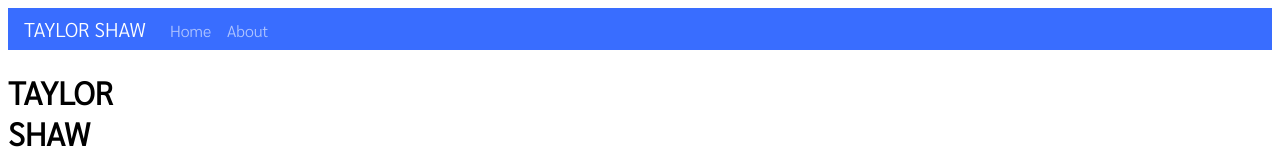
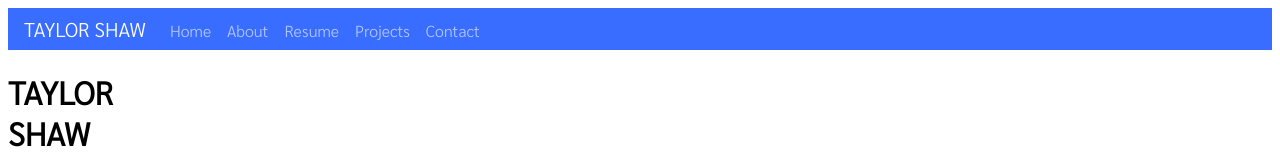
Before and after one commit to teafortay/taylorcodeshop, a React app: page / in a window 1280 px wide. Shown: the top 160 px of the page. Built offline with nearby package versions, Linux system fonts and the light colour scheme; the HTML template or start-up script is replaced by a standard one.

Commit message:
added all links to navbar

```diff
--- a/client/src/components/modules/NavBar.js
+++ b/client/src/components/modules/NavBar.js
@@ -21,6 +21,15 @@
           <Link to="/about" className="NavBar-link">
             About
           </Link>
+          <Link to="/resume" className="NavBar-link">
+            Resume
+          </Link>
+          <Link to="/projects" className="NavBar-link">
+            Projects
+          </Link>
+          <Link to="/contact" className="NavBar-link">
+            Contact
+          </Link>
 
         </div>
       </nav>
```
